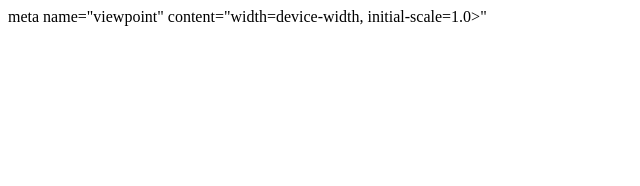
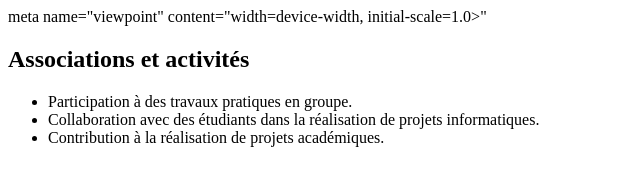
Before and after one commit to nadege-b29/mon-cv, a plain HTML site: page index.html in a window 1280 px wide. Shown: the whole page, without its empty margins (0-640 px from the left). Drawn offline with Linux system fonts and the light colour scheme.

Commit message:
mise en place de la section associtions

```diff
--- a/index.html
+++ b/index.html
@@ -7,6 +7,14 @@
     <link rel="stylesheet" href="style.css">
 </head>
 <body>
+<section id="associations">
+    <h2>Associations et activités</h2>
 
+    <ul>
+        <li>Participation à des travaux pratiques en groupe.</li>
+        <li>Collaboration avec des étudiants dans la réalisation de projets informatiques.</li>
+        <li>Contribution à la réalisation de projets académiques.</li>
+    </ul>
+</section>
 </body>
 <html>
```
